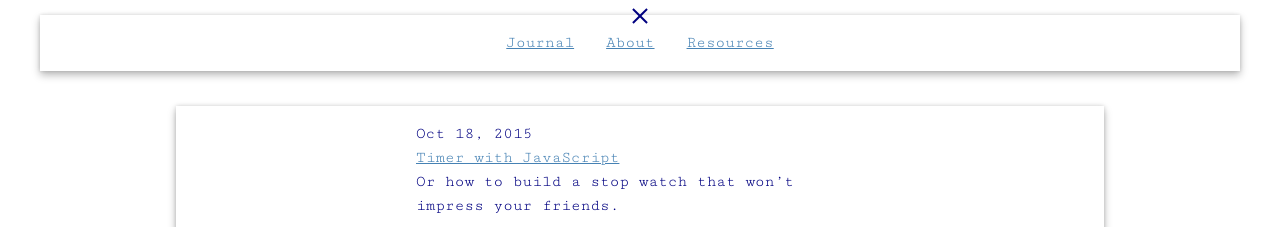
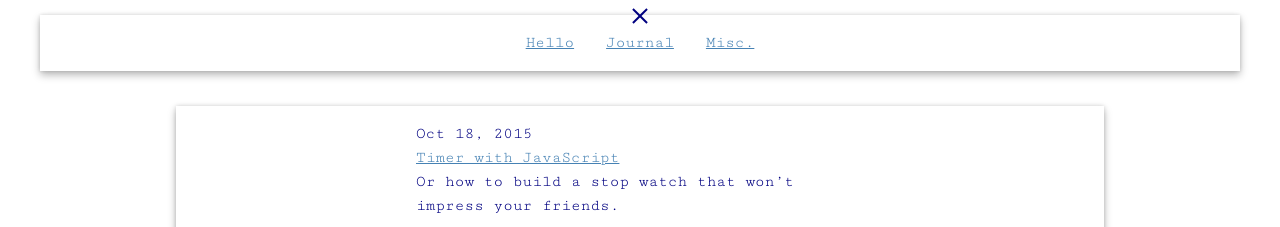
Before and after one commit to kbejko/kbejko.github.io, a Jekyll site: the page built from journal.html, in a window 1280 px wide. Shown: the top 227 px of the page. Built offline with Jekyll 4.4.1, drawn with Linux system fonts in a browser that asks for light colours; nearby versions of some CDN libraries.

Commit message:
Change header tab names

```diff
--- a/_includes/header.html
+++ b/_includes/header.html
@@ -8,9 +8,9 @@
       <i class="second rotate-up"></i>
     </div>
     <ul class="nav-links visible">
+      <a href="/"><li>Hello</li></a>
       <a href="/journal"><li>Journal</li></a>
-      <a href="/about"><li>About</li></a>
-      <a href="/resources"><li>Resources</li></a>
+      <a href="/resources"><li>Misc.</li></a>
     </ul>
   </nav>
 
--- a/css/main.scss
+++ b/css/main.scss
@@ -6,10 +6,13 @@
         "reset",
         "vars",
         "base",
+        "syntax-highlighting",
         "sections/content",
         "sections/header",
         "sections/sidebar",
-        "syntax-highlighting"
+        "pages/about",
+        "pages/journal",
+        "pages/resources"
 ;
 
 body {
```
Also changed, not shown: about.html (deleted, +0 -7 lines), _sass/pages/about.scss (added), _sass/pages/journal.scss (added), _sass/pages/resources.scss (added).
